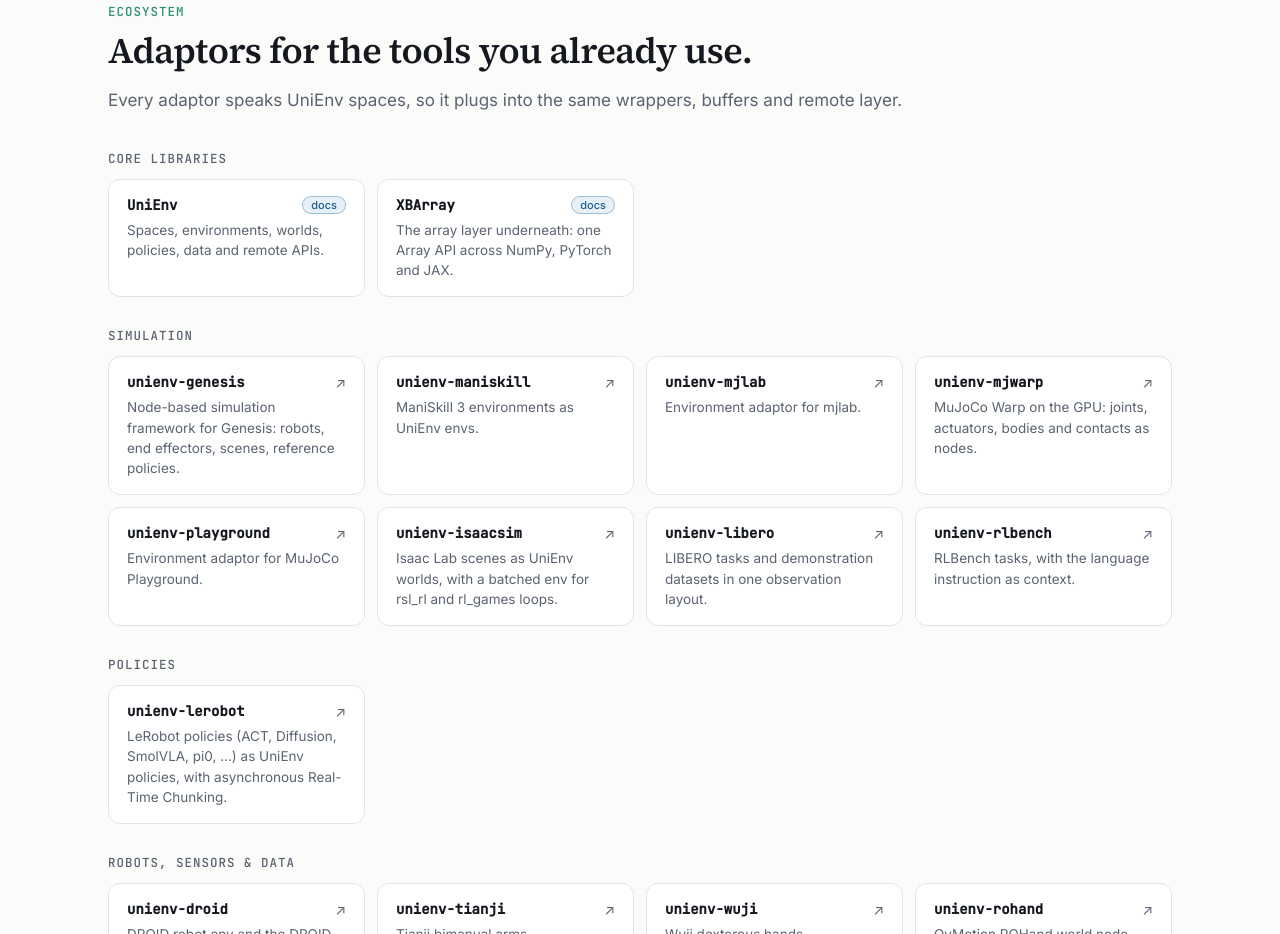
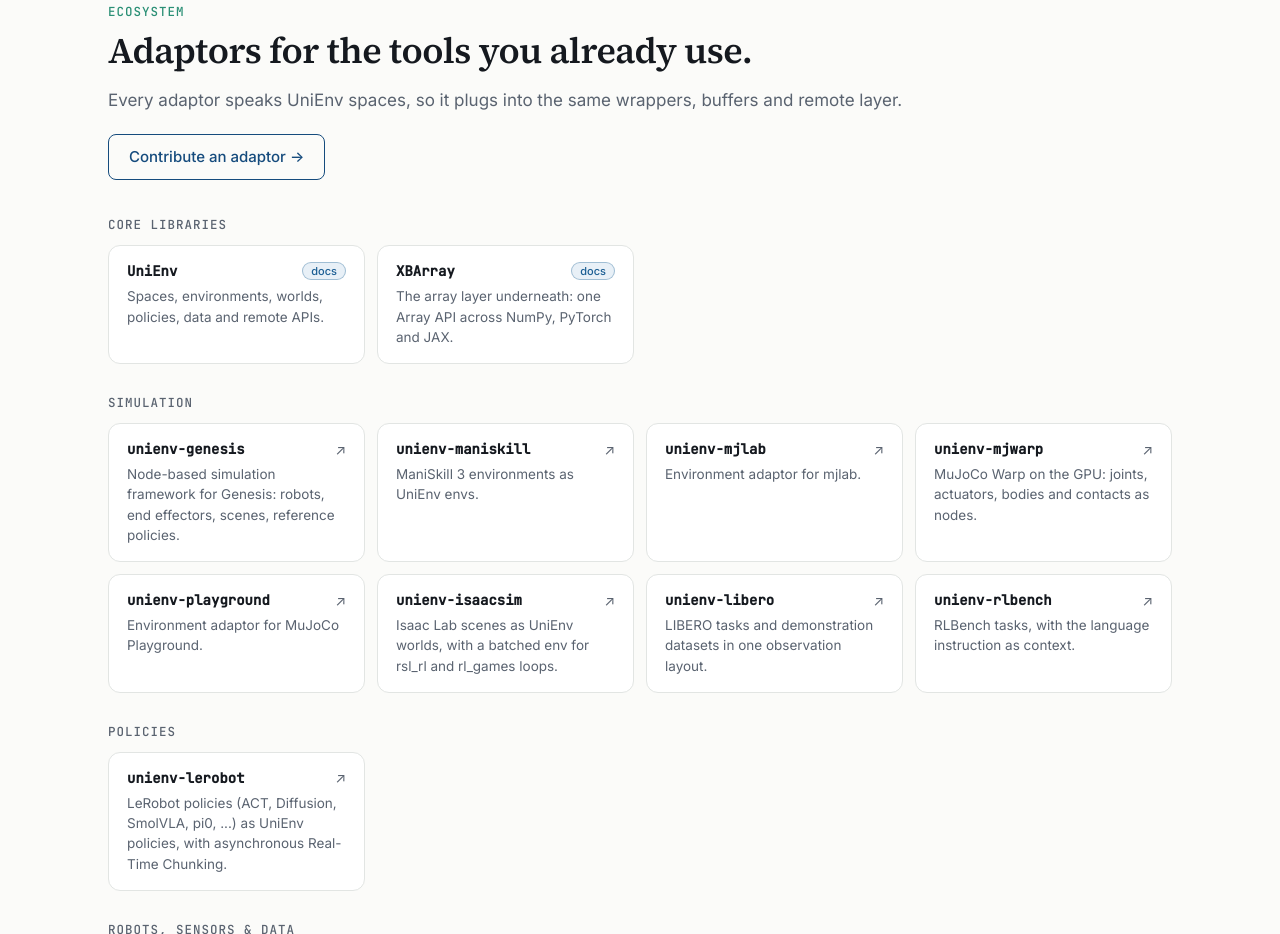
Before and after one commit to UniEnvOrg/UniEnvOrg.github.io, a plain HTML site: page site/index.html in a window 1280 px wide. Shown: the part 4153-5087 px from the top of the page. Drawn offline with Linux system fonts and the light colour scheme; no server answers.

Commit message:
Ecosystem: Contribute an adaptor button, linking to the docs guide

```diff
--- a/site/index.html
+++ b/site/index.html
@@ -63,6 +63,7 @@ h1 em{font-style:normal;background:var(--grad);-webkit-background-clip:text;back
 .btn.primary{background:var(--blue-ink);color:#fff}
 .btn.ghost{color:var(--blue-ink);background:transparent}
 .btn:hover{text-decoration:none;transform:translateY(-1px)}
+.eco-cta{margin:-16px 0 36px}
 .pip{display:inline-flex;align-items:center;gap:10px;font:14.5px var(--mono);background:var(--panel);border:1px solid var(--rule);border-radius:8px;padding:6px 6px 6px 16px;color:var(--ink)}
 .pip span{color:var(--muted)}
 .copy{all:unset;cursor:pointer;display:grid;place-items:center;width:30px;height:30px;border-radius:6px;color:var(--muted)}
@@ -578,6 +579,7 @@ rng, sample = torch_space.<span class="f">sample</span>(rng)</pre>
   <p class="eyebrow">Ecosystem</p>
   <h2>Adaptors for the tools you already use.</h2>
   <p class="sub">Every adaptor speaks UniEnv spaces, so it plugs into the same wrappers, buffers and remote layer.</p>
+  <p class="eco-cta"><a class="btn ghost" href="https://unienvorg.github.io/UniEnv/dev/guides/contributing-adaptors/">Contribute an adaptor →</a></p>
   <div class="eco-group"><h3>Core libraries</h3><div class="cards">
     <a class="card" href="https://unienvorg.github.io/UniEnv/"><div class="name">UniEnv <span class="docs">docs</span></div><p>Spaces, environments, worlds, policies, data and remote APIs.</p></a>
     <a class="card" href="https://unienvorg.github.io/XBArray/"><div class="name">XBArray <span class="docs">docs</span></div><p>The array layer underneath: one Array API across NumPy, PyTorch and JAX.</p></a>
```
